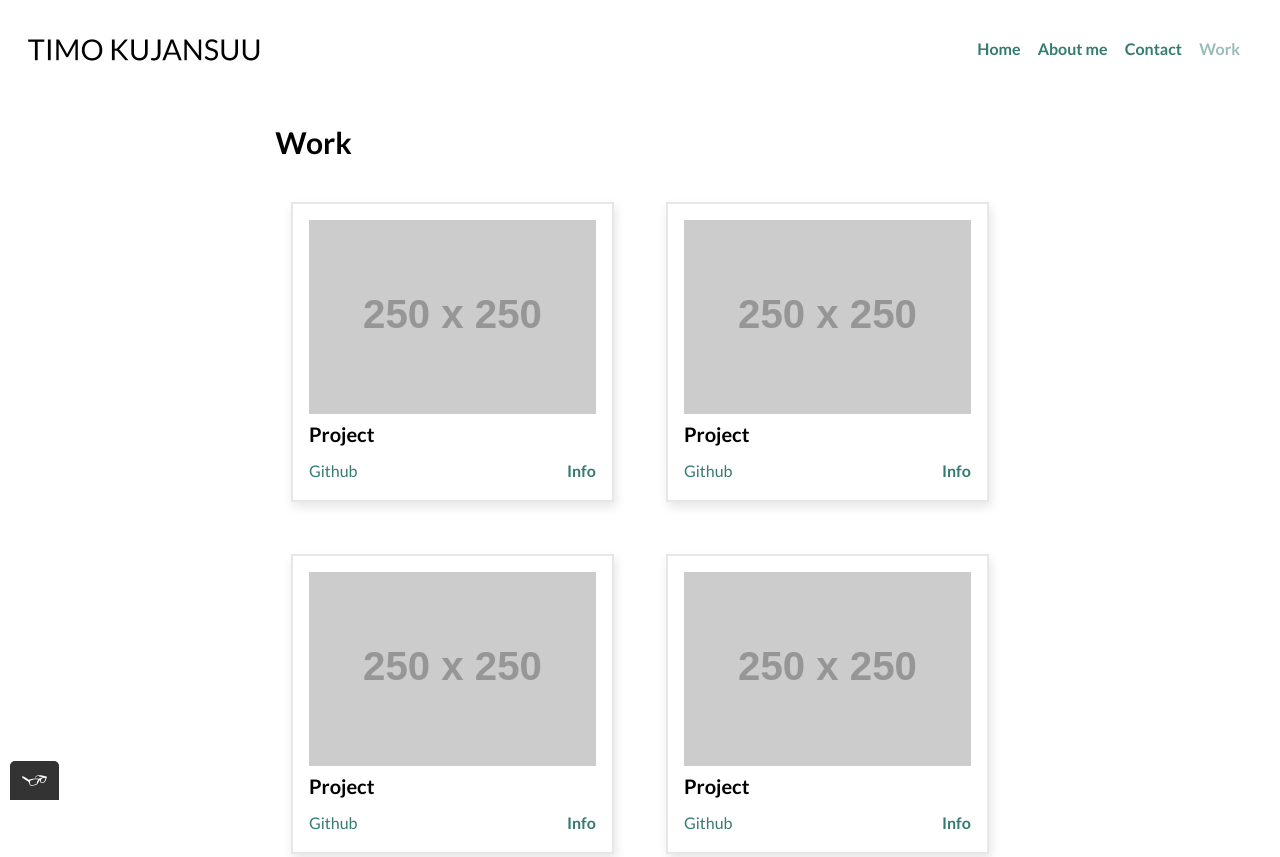
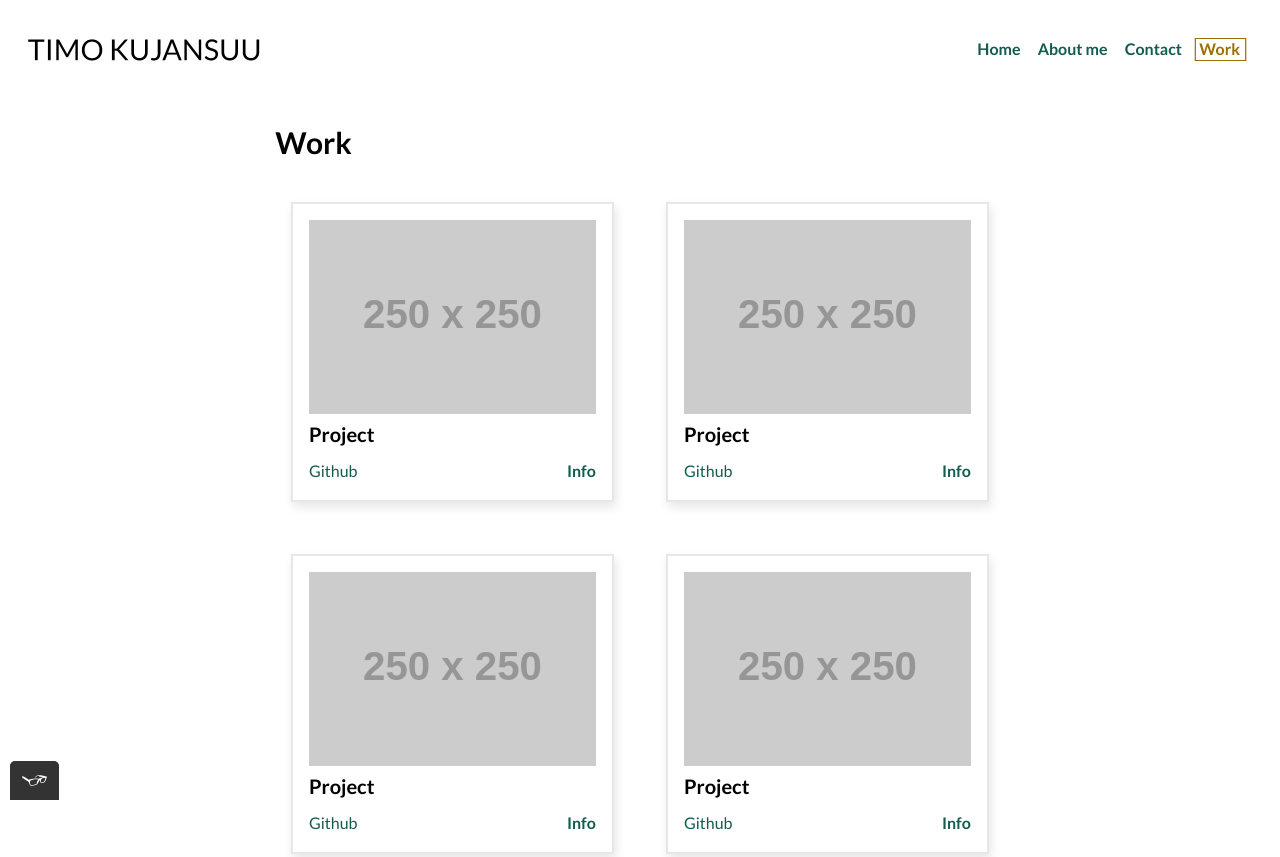
Before and after one commit to timok81/cf-portfolio-website, a plain HTML site: page work.html in a window 1280 px wide. Shown: the top 857 px of the page. Drawn offline with nearby package versions, Linux system fonts and the light colour scheme; placeholder pictures from the web are drawn by us.

Commit message:
Darkened active link color and added a box around it

```diff
--- a/css/style.production.css
+++ b/css/style.production.css
@@ -43,7 +43,7 @@ h3 {
 }
 
 a {
-    color: #357b70;
+    color: #135c51;
     text-decoration: none;
 }
 
@@ -51,7 +51,7 @@ button {
     display: inline-block;
     border: none;
     font-family: inherit;
-    background-color: #357b70;
+    background-color: #135c51;
     color: #fff;
     text-decoration: none;
     padding: 10px;
@@ -65,7 +65,7 @@ button {
     display: inline-block;
     border: none;
     font-family: inherit;
-    background-color: #357b70;
+    background-color: #135c51;
     color: #fff;
     text-decoration: none;
     padding: 10px;
@@ -140,7 +140,7 @@ button:visited {
 .navigation-list__item--active {
     font-weight: bold;
     text-decoration: none;
-    opacity: 0.5;
+    color: #9d6e00;
     position: relative;
 }
 
@@ -148,8 +148,9 @@ button:visited {
     position: absolute;
     content: "";
     background-color: white;
+    border: 1px solid #9d6e00;
     width: 100%;
-    height: 120%;
+    height: 110%;
     bottom: -3px;
     left: 0;
     z-index: -1;
@@ -378,7 +379,7 @@ form .button {
 
 .grid__item--description p {
     font-weight: bold;
-    color: #357b70;
+    color: #135c51;
     cursor: default;
 }
 
--- a/css/styles.css
+++ b/css/styles.css
@@ -1,7 +1,8 @@
  :root {
 --text-color: #2b2b2b;
---primary-color: #357b70;
+--primary-color: #135c51;
 --secondary-color: #ffb833;
+--nav-item-active-color: #9d6e00;
 --button-text-color: #fff;
 --button-visited-text-color: lightgray;
 --worksample-border-color: rgb(231, 231, 231);
@@ -118,7 +119,7 @@ button:visited,
 .navigation-list__item--active {
     font-weight: bold;
     text-decoration: none;
-    opacity: 0.5;
+    color: var(--nav-item-active-color);
     position: relative;
 }
 
@@ -126,8 +127,9 @@ button:visited,
     position: absolute;
     content: "";
     background-color: white;
+    border: 1px solid var(--nav-item-active-color);
     width: 100%;
-    height: 120%;
+    height: 110%;
     bottom: -3px;
     left: 0;
     z-index: -1;
```
